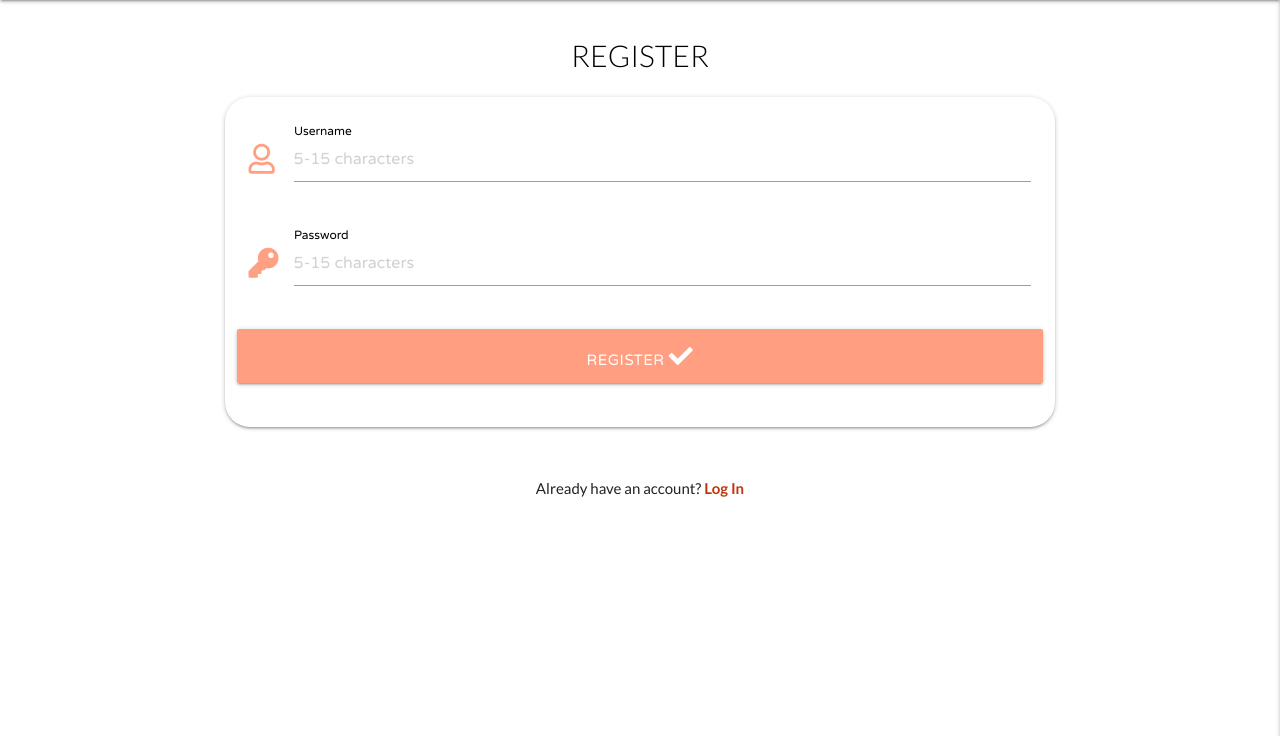
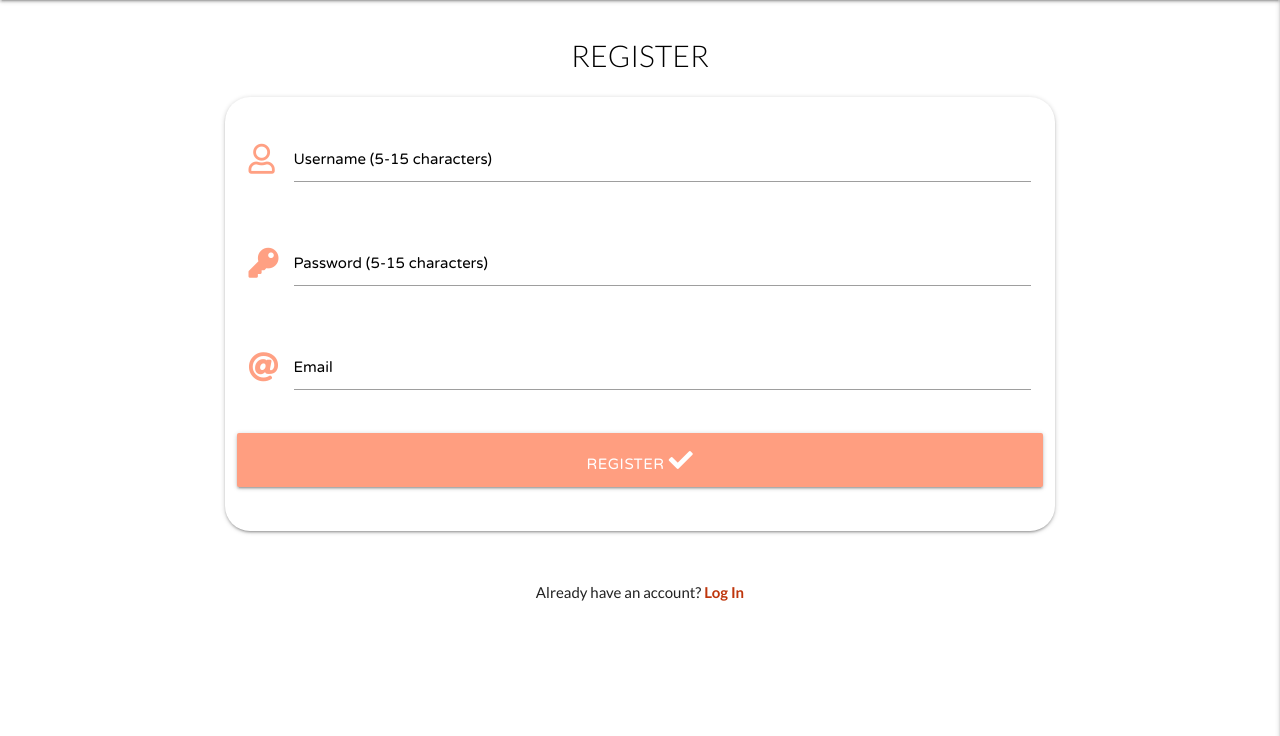
Before and after one commit to Code-Institute-Submissions/FeedMe, a Flask app: page /register in a window 1280 px wide. Shown: the part 64-800 px from the top of the page. Run offline with Flask 2, Linux system fonts and the light colour scheme; some libraries are stand-ins or nearby versions; some web fonts are replaced.

Commit message:
added fields to register page

```diff
--- a/templates/register.html
+++ b/templates/register.html
@@ -10,18 +10,27 @@
                 <div class="row">
                     <div class="input-field col s12">
                         <i class="far fa-user prefix" style="color: #ffa083;"></i>
-                        <input id="username" name="username" placeholder="5-15 characters" type="text" minlength="5"
+                        <input id="username" name="username" type="text" minlength="5"
                             maxlength="15" pattern="^[a-ZA-z0-9]{5,15}$" class="validate" required>
-                        <label for="username">Username</label>
+                        <label for="username">Username (5-15 characters)</label>
                     </div>
                 </div>
                 <!-- Password -->
                 <div class="row">
                     <div class="input-field col s12">
                         <i class="fas fa-key prefix" style="color: #ffa083;"></i>
-                        <input id="password" name="password" placeholder="5-15 characters" type="password" minlength="5"
+                        <input id="password" name="password" type="password" minlength="5"
                             maxlength="15" pattern="^[a-ZA-z0-9]{5,15}$" class="validate" required>
-                        <label for="password">Password</label>
+                        <label for="password">Password (5-15 characters)</label>
+                    </div>
+                </div>
+                <!-- Email -->
+                <div class="row">
+                    <div class="input-field col s12">
+                        <i class="fas fa-at prefix" style="color: #ffa083;"></i>
+                        <input id="email" name="email" type="password" minlength="5"
+                            maxlength="15" pattern="^[a-ZA-z0-9]{5,15}$" class="validate" required>
+                        <label for="email">Email</label>
                     </div>
                 </div>
                 <!-- Register Button -->
```
Also changed, not shown: package-lock.json (added).
